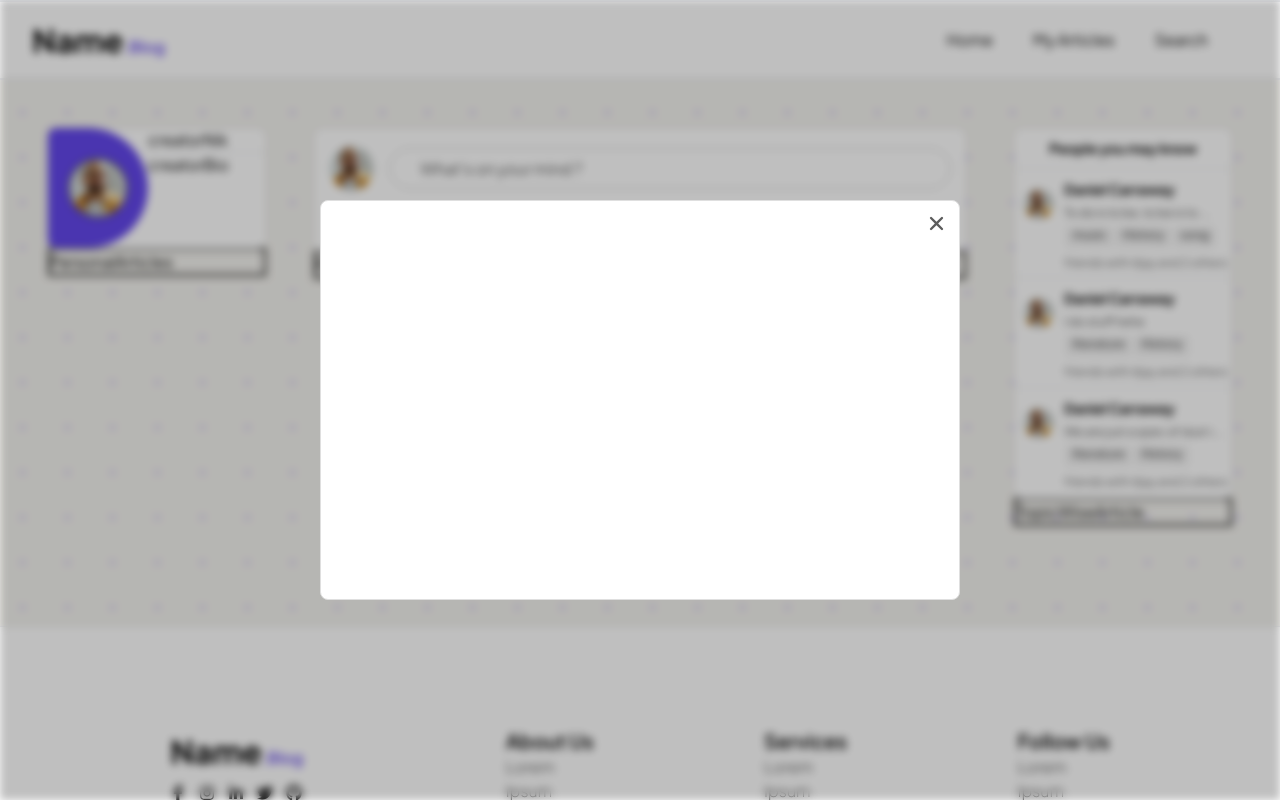
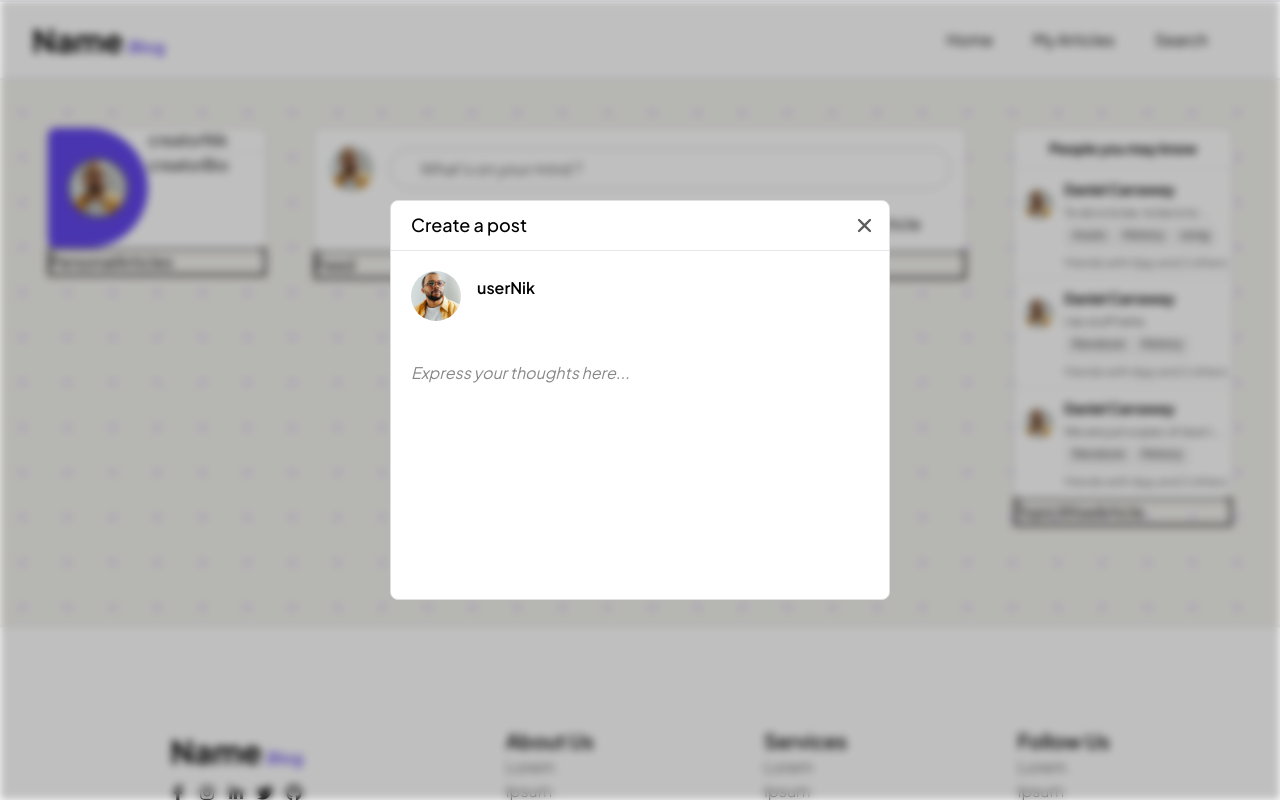
Before and after one commit to DunderMifflinTech/react_blogs, a React (Create React App) app: page /user-wall in a window 1280 px wide. Both pictures are taken after a click on the button "What's on your mind ?". Shown: the top 800 px of the page. Built offline with nearby package versions, Linux system fonts and the light colour scheme.

Commit message:
modal creation fixes

```diff
--- a/src/components/userWall/UserWall.js
+++ b/src/components/userWall/UserWall.js
@@ -21,7 +21,7 @@ function UserWall() {
           <PersonalArticles />
         </div>
         <div>
-          <CreateArticles userPFP={userPFP} />
+          <CreateArticles userPFP={userPFP} userNik = {"userNik"}/>
           <Feed />
         </div>
         <div>
--- /dev/null
+++ b/src/components/userWall/children/createArticle/CreateArticles.css
@@ -0,0 +1,5 @@
+[data-placeholder]:empty:before{
+    content: attr(data-placeholder);
+    color: #888;
+    font-style: italic;
+  }
--- a/src/components/userWall/children/createArticle/CreateArticles.js
+++ b/src/components/userWall/children/createArticle/CreateArticles.js
@@ -1,26 +1,63 @@
 import React, { useState } from 'react';
+import './CreateArticles.css';
 import {
   FcPicture,
   FcCollaboration,
   FcVideoCall,
   FcDocument,
 } from 'react-icons/fc';
-import {IoClose} from 'react-icons/io5'
+import { IoClose } from 'react-icons/io5';
 import Tags from '../../../helperComponents/Tags';
 
-const PostModal=({setIsModalOpen})=>{
+const PostModal = ({ userPFP, userNik, setIsModalOpen }) => {
+  const[isFocused, SetIsFocused] = useState(false);
+  const [postContent, setPostContent] = useState('');
+  return (
+    <div
+      onClick={() => {
+        setIsModalOpen(false);
+      }}
+      className="w-full h-full backdrop-blur-sm backdrop-brightness-75 fixed bottom-0 left-0 z-[1] flex justify-center items-center"
+    >
+      <div
+        onClick={(e) => e.stopPropagation()}
+        className="relative rounded-lg w-[500px] h-[400px] bg-[#fff] border border-1 border-[#dfdfdf]"
+      >
+        <span className="absolute right-[10px] top-[10px] hover:bg-slate-200 rounded-full p-[2px]">
+          <IoClose
+            onClick={() => {
+              setIsModalOpen(false);
+            }}
+            size={25}
+            style={{ color: '#5c5c5c' }}
+          />
+        </span>
+        <div>
+          <div className="text-lg font-medium h-[50px] px-[20px] py-[10px] border-b">
+            Create a post
+          </div>
+          <div className="flex">
+            <img
+              src={userPFP}
+              className="m-[20px] h-[50px] w-[50px] rounded-full mr-[16px] inline"
+            />
+            <div className="pt-[25px] text-base font-semibold">{userNik}</div>
+          </div>
+          <div>
+            <div contentEditable={true} suppressContentEditableWarning={true} data-placeholder = {'Express your thoughts here...'} className="post-div p-[20px] h-[200px] outline-none">
 
-  return (
-    <div onClick={()=>{setIsModalOpen(false)}} className = 'w-full h-full backdrop-blur-sm backdrop-brightness-75 fixed bottom-0 left-0 z-[1] flex justify-center items-center'>
-      <div onClick={e=>e.stopPropagation()} className='relative rounded-lg w-1/2 h-1/2 bg-[#fff] border border-1 border-[#dfdfdf]'>
-        <span onClick={()=>{setIsModalOpen(false)}} className='absolute right-[10px] top-[10px]'><IoClose size={25} style = {{color: '#5c5c5c'}}/></span>
+            </div>
+            <div>
+
+            </div>
+          </div>
+        </div>
       </div>
     </div>
-  )
-}
+  );
+};
 
-
-function CreateArticles({ userPFP, ...restOfProps }) {
+function CreateArticles({ userPFP, userNik, ...restOfProps }) {
   const [isModalOpen, setIsModalOpen] = useState(false);
 
   const handlePostCick = () => {
@@ -29,7 +66,15 @@ function CreateArticles({ userPFP, ...restOfProps }) {
 
   return (
     <>
-    {isModalOpen ? (<PostModal setIsModalOpen = {setIsModalOpen}/>) : <></>}
+      {isModalOpen ? (
+        <PostModal
+          userPFP={userPFP}
+          userNik={userNik}
+          setIsModalOpen={setIsModalOpen}
+        />
+      ) : (
+        <></>
+      )}
       <div className=" bg-[#ffff] rounded-lg justify-around outline outline-[1px] outline-[#d7d7d7] hover:outline-[1.3px] hover:outline-[#b5b5b5] transition-all ease-in-out">
         <div className="flex flex-row ml-[16px] pt-[18px] pr-[16px]">
           <img
```
